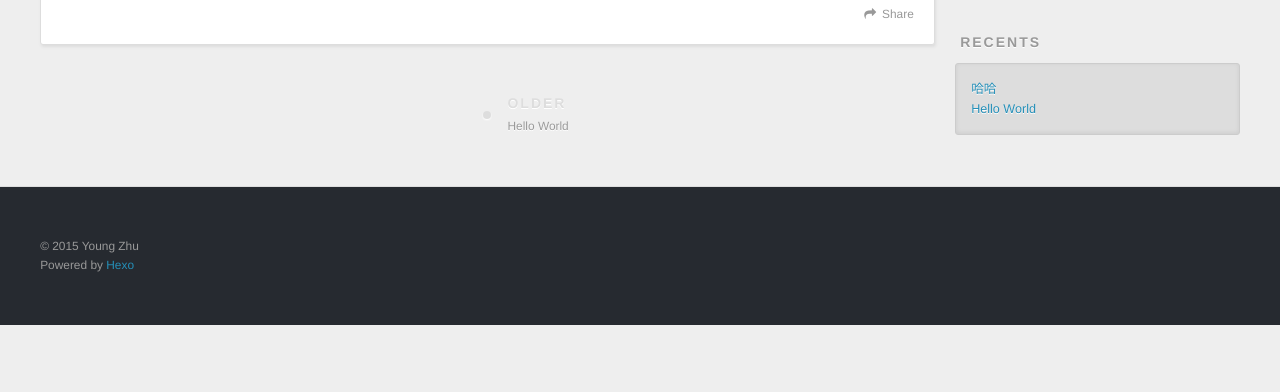
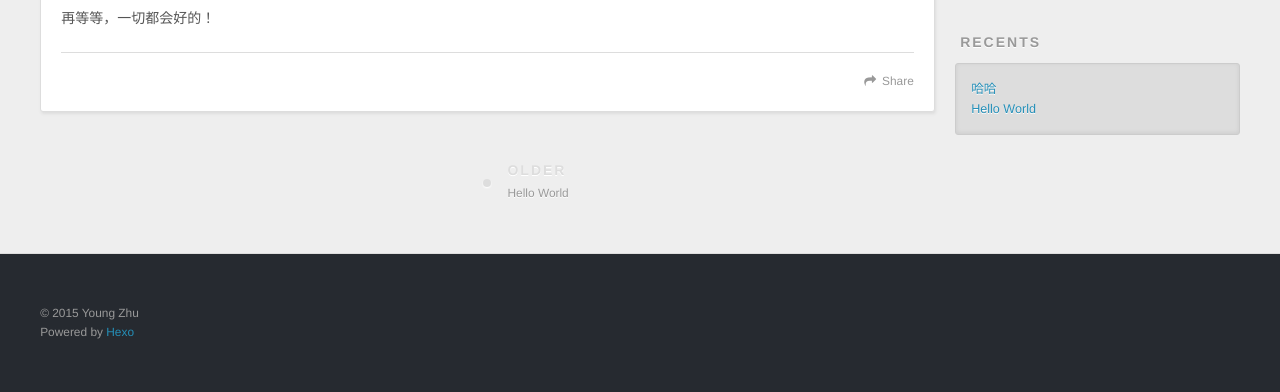
Before and after one commit to youngzhu/youngzhu.github.io, a plain HTML site: page 2015/12/21/哈哈/index.html in a window 1280 px wide. Shown: the part 446-838 px from the top of the page. Before the commit the page ends 800 px from the top, so only its background shows below. Drawn offline with nearby package versions, Linux system fonts and the light colour scheme.

Commit message:
Site updated: 2015-12-22 22:43:42

```diff
--- a/2015/12/21/哈哈/index.html
+++ b/2015/12/21/哈哈/index.html
@@ -5,16 +5,16 @@
 
   <title>哈哈 | Young Zhu</title>
   <meta name="viewport" content="width=device-width, initial-scale=1, maximum-scale=1">
-  <meta name="description" content="写点什么呢？">
+  <meta name="description" content="再等等，一切都会好的！">
 <meta property="og:type" content="article">
 <meta property="og:title" content="哈哈">
 <meta property="og:url" content="http://youngzy.com/2015/12/21/哈哈/index.html">
 <meta property="og:site_name" content="Young Zhu">
-<meta property="og:description" content="写点什么呢？">
-<meta property="og:updated_time" content="2015-12-21T14:55:23.000Z">
+<meta property="og:description" content="再等等，一切都会好的！">
+<meta property="og:updated_time" content="2015-12-22T14:43:29.000Z">
 <meta name="twitter:card" content="summary">
 <meta name="twitter:title" content="哈哈">
-<meta name="twitter:description" content="写点什么呢？">
+<meta name="twitter:description" content="再等等，一切都会好的！">
 
     <link rel="alternative" href="/atom.xml" title="Young Zhu" type="application/atom+xml">
 
@@ -86,6 +86,7 @@
 
     <div class="article-entry" itemprop="articleBody">
 
+        <p>再等等，一切都会好的！</p>
 
 
     </div>
```
Also changed, not shown: index.html (+1 -0 lines).
